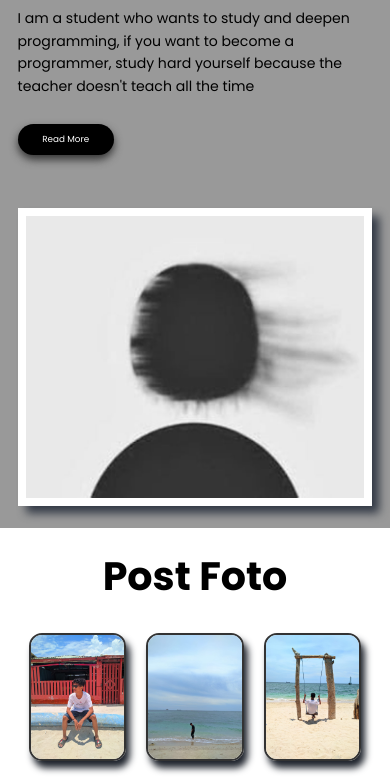
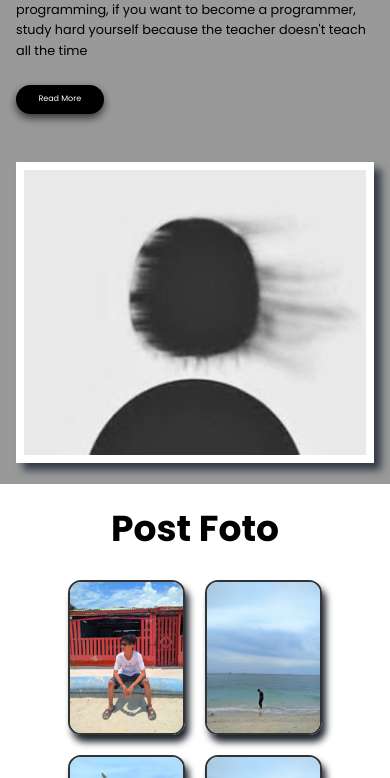
Before and after one commit to aidilmrslm/aidil.github.io, a plain HTML site: page index.html in a window 390 px wide. Shown: the part 581-1359 px from the top of the page. Drawn offline with nearby package versions, Linux system fonts and the light colour scheme; a script that the page names is missing.

Commit message:
Update style.css

```diff
--- a/style.css
+++ b/style.css
@@ -370,10 +370,23 @@ footer {
   width : 70vw;
   margin-top: 4rem;
 }
+
+.project img
+{
+  width: 30vw;
+}
         }
+
+
+@media (max-width: 450px)
+{
+  html {
+    font-size: 50%;
+  }
+}
 
 
 .cr
 {
-    font-size: 5px;
+    font-size: 1px;
 }
```
